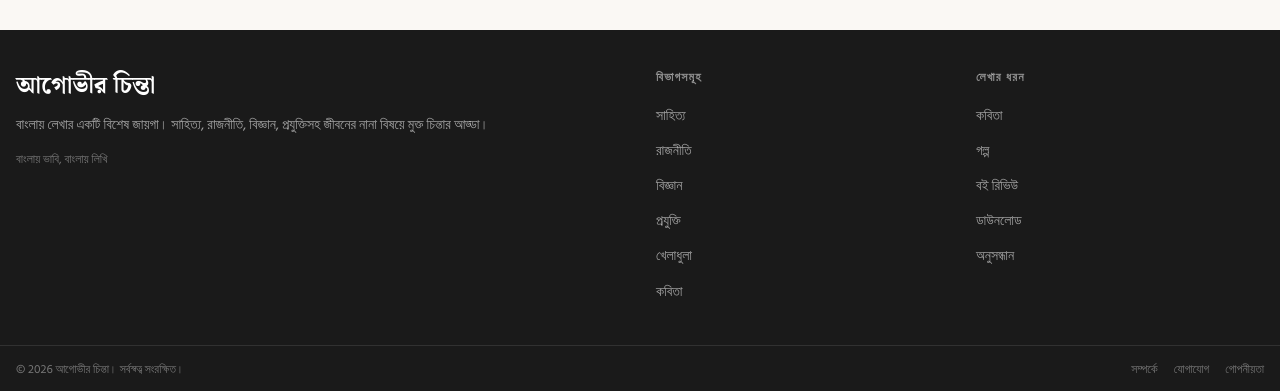
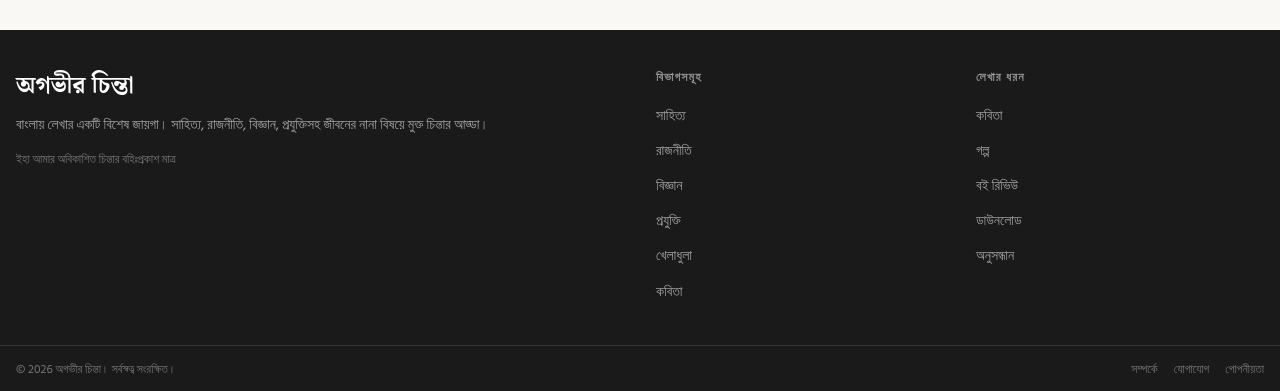
Before and after one commit to ShihabKuet/agoveerchinta, a Next.js app: page / in a window 1280 px wide. Shown: the part 895-1286 px from the top of the page. Built offline with nearby package versions, Linux system fonts and the light colour scheme; no server answers; the database is empty.

Commit message:
Correct names of Agoveer in bengali

```diff
--- a/app/(admin)/admin/page.tsx
+++ b/app/(admin)/admin/page.tsx
@@ -3,7 +3,7 @@ import Link from 'next/link'
 import { PenSquare, FileText, Eye, Heart } from 'lucide-react'
 
 export const metadata: Metadata = {
-  title: 'ড্যাশবোর্ড — আগোভীর চিন্তা',
+  title: 'ড্যাশবোর্ড — অগভীর চিন্তা',
 }
 
 export default function AdminDashboard() {
@@ -12,7 +12,7 @@ export default function AdminDashboard() {
       <div className="flex items-center justify-between mb-8">
         <div>
           <h1 className="font-bengali-serif text-3xl font-bold text-ink">ড্যাশবোর্ড</h1>
-          <p className="font-bengali-sans text-ink-muted mt-1">আগোভীর চিন্তা — লেখক প্যানেল</p>
+          <p className="font-bengali-sans text-ink-muted mt-1">অগভীর চিন্তা — লেখক প্যানেল</p>
         </div>
         <Link
           href="/admin/editor"
--- a/app/(admin)/layout.tsx
+++ b/app/(admin)/layout.tsx
@@ -13,9 +13,9 @@ export default function AdminLayout({ children }: { children: React.ReactNode })
         <div className="p-4 border-b border-white/10">
           <Link href="/">
             <p className="font-bengali-serif text-white font-bold text-sm hidden md:block leading-tight">
-              আগোভীর<br />চিন্তা
+              অগভীর চিন্তা<br />চিন্তা
             </p>
-            <p className="font-bengali-serif text-white font-bold text-lg md:hidden">আ</p>
+            <p className="font-bengali-serif text-white font-bold text-lg md:hidden">অ</p>
           </Link>
         </div>
 
--- a/app/(auth)/login/page.tsx
+++ b/app/(auth)/login/page.tsx
@@ -36,7 +36,7 @@ export default function LoginPage() {
         {/* Masthead */}
         <div className="text-center mb-8">
           <h1 className="font-bengali-serif text-4xl font-extrabold text-ink mb-1">
-            আগোভীর চিন্তা
+            অগভীর চিন্তা
           </h1>
           <div className="h-px bg-[var(--color-divider)] my-3" />
           <p className="font-bengali-sans text-sm text-ink-muted">
--- a/app/(public)/category/[name]/page.tsx
+++ b/app/(public)/category/[name]/page.tsx
@@ -16,7 +16,7 @@ export async function generateMetadata({ params }: Props): Promise<Metadata> {
   const category = await getCategoryBySlug(params.name)
   if (!category) return {}
   return {
-    title: `${category.name} — আগোভীর চিন্তা`,
+    title: `${category.name} — অগভীর চিন্তা`,
     description: `${category.name} বিভাগের সকল লেখা পড়ুন।`,
   }
 }
--- a/app/(public)/downloads/page.tsx
+++ b/app/(public)/downloads/page.tsx
@@ -5,7 +5,7 @@ import { formatBengaliDate, toBengaliNumerals } from '@/lib/utils'
 import { Download, FileText, Eye } from 'lucide-react'
 
 export const metadata: Metadata = {
-  title: 'ডাউনলোড — আগোভীর চিন্তা',
+  title: 'ডাউনলোড — অগভীর চিন্তা',
   description: 'বিনামূল্যে ডাউনলোডযোগ্য সকল ফাইল ও রচনা।',
 }
 
--- a/app/(public)/page.tsx
+++ b/app/(public)/page.tsx
@@ -6,7 +6,7 @@ import PostCard from '@/components/post/PostCard'
 import PostGrid from '@/components/post/PostGrid'
 
 export const metadata: Metadata = {
-  title: 'আগোভীর চিন্তা — বাংলা ব্লগ',
+  title: 'অগভীর চিন্তা — বাংলা ব্লগ',
   description: 'সাহিত্য, রাজনীতি, বিজ্ঞান, প্রযুক্তি ও জীবনের নানা বিষয়ে বাংলায় লেখা।',
 }
 
--- a/app/(public)/search/page.tsx
+++ b/app/(public)/search/page.tsx
@@ -6,7 +6,7 @@ import { toBengaliNumerals } from '@/lib/utils'
 import { Search } from 'lucide-react'
 
 export const metadata: Metadata = {
-  title: 'অনুসন্ধান — আগোভীর চিন্তা',
+  title: 'অনুসন্ধান — অগভীর চিন্তা',
 }
 
 interface Props {
--- a/app/(public)/tag/[slug]/page.tsx
+++ b/app/(public)/tag/[slug]/page.tsx
@@ -47,7 +47,7 @@ export async function generateMetadata({ params }: Props): Promise<Metadata> {
   const result = await getTagWithPosts(params.slug)
   if (!result) return {}
   return {
-    title: `#${result.tag.name} — আগোভীর চিন্তা`,
+    title: `#${result.tag.name} — অগভীর চিন্তা`,
     description: `"${result.tag.name}" ট্যাগের সকল লেখা।`,
   }
 }
--- a/app/layout.tsx
+++ b/app/layout.tsx
@@ -33,16 +33,16 @@ const playfair = Playfair_Display({
 // ---- Site-wide SEO metadata ----
 export const metadata: Metadata = {
   title: {
-    default: 'আগোভীর চিন্তা',
-    template: '%s | আগোভীর চিন্তা',  // Each page can set its own title
+    default: 'অগভীর চিন্তা',
+    template: '%s | অগভীর চিন্তা',  // Each page can set its own title
   },
   description: 'বাংলা ভাষায় সাহিত্য, রাজনীতি, বিজ্ঞান, প্রযুক্তি ও আরও অনেক বিষয়ে লেখার একটি বিশেষ জায়গা।',
   keywords: ['বাংলা ব্লগ', 'সাহিত্য', 'রাজনীতি', 'বিজ্ঞান', 'প্রযুক্তি', 'Bengali blog'],
-  authors: [{ name: 'আগোভীর চিন্তা' }],
+  authors: [{ name: 'অগভীর চিন্তা' }],
   openGraph: {
     type: 'website',
     locale: 'bn_BD',
-    siteName: 'আগোভীর চিন্তা',
+    siteName: 'অগভীর চিন্তা',
   },
 }
 
--- a/components/layout/Footer.tsx
+++ b/components/layout/Footer.tsx
@@ -13,14 +13,14 @@ export default function Footer() {
           {/* About column */}
           <div className="md:col-span-2">
             <h3 className="font-bengali-serif text-2xl font-bold mb-3 text-white">
-              আগোভীর চিন্তা
+              অগভীর চিন্তা
             </h3>
             <p className="text-sm font-bengali-sans text-white/60 leading-relaxed mb-4">
               বাংলায় লেখার একটি বিশেষ জায়গা। সাহিত্য, রাজনীতি, বিজ্ঞান,
               প্রযুক্তিসহ জীবনের নানা বিষয়ে মুক্ত চিন্তার আড্ডা।
             </p>
             <p className="text-xs text-white/40 font-bengali-sans">
-              বাংলায় ভাবি, বাংলায় লিখি
+              ইহা আমার অবিকাশিত চিন্তার বহিঃপ্রকাশ মাত্র
             </p>
           </div>
 
@@ -81,7 +81,7 @@ export default function Footer() {
       <div className="border-t border-white/10">
         <div className="max-w-site mx-auto px-4 py-4 flex flex-col md:flex-row items-center justify-between gap-2">
           <p className="text-xs text-white/40 font-bengali-sans">
-            © {year} আগোভীর চিন্তা। সর্বস্বত্ব সংরক্ষিত।
+            © {year} অগভীর চিন্তা। সর্বস্বত্ব সংরক্ষিত।
           </p>
           <div className="flex gap-4 text-xs text-white/40 font-bengali-sans">
             <Link href="/about" className="hover:text-white/70 transition-colors">সম্পর্কে</Link>
--- a/components/layout/Header.tsx
+++ b/components/layout/Header.tsx
@@ -69,13 +69,13 @@ export default function Header({ breakingNews = [] }: HeaderProps) {
             className="font-bengali-serif text-4xl md:text-5xl lg:text-6xl font-extrabold tracking-tight text-ink leading-none"
             style={{ letterSpacing: '-0.02em' }}
           >
-            আগোভীর চিন্তা
+            অগভীর চিন্তা
           </h1>
 
           <div className="flex items-center gap-3 mt-1">
             <div className="flex-1 h-px bg-[var(--color-ink)]" />
             <p className="text-xs font-bengali-sans text-ink-muted italic tracking-widest uppercase px-2">
-              বাংলায় ভাবি, বাংলায় লিখি
+              ইহা আমার অবিকাশিত চিন্তার বহিঃপ্রকাশ মাত্র
             </p>
             <div className="flex-1 h-px bg-[var(--color-ink)]" />
           </div>
```
Also changed, not shown: 2 other files (tests, documents, lock files or other folders).
